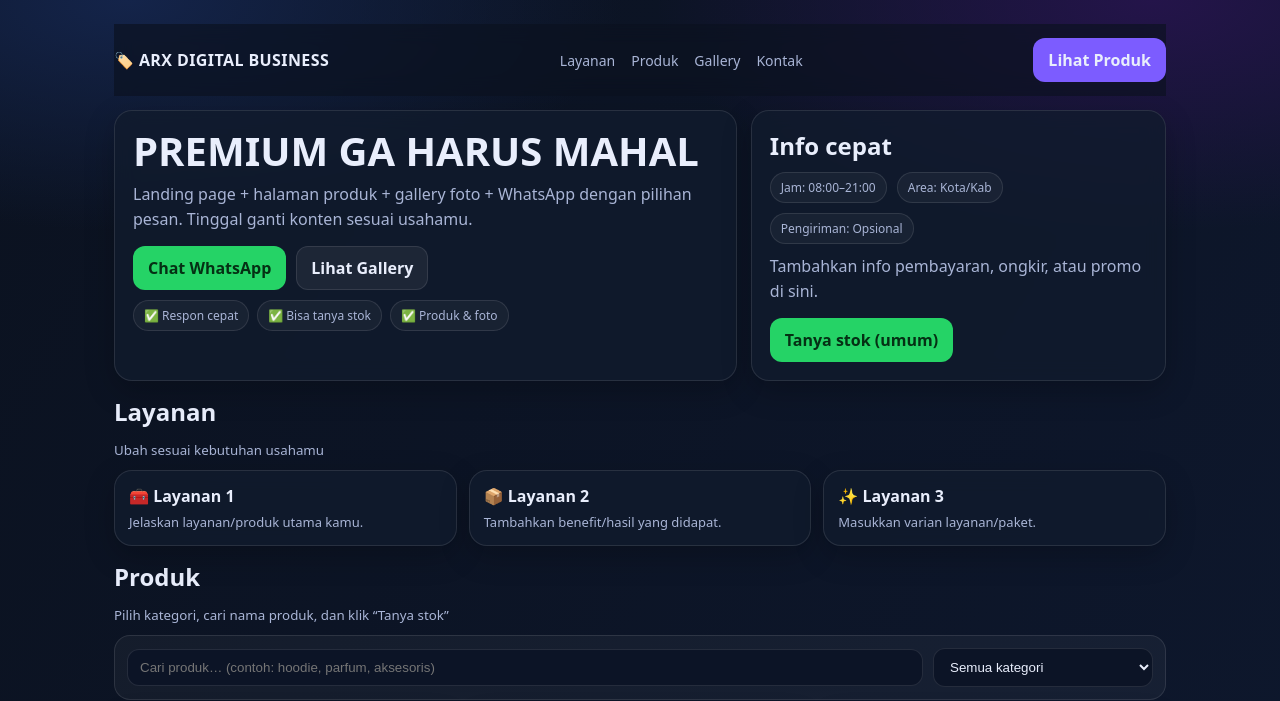
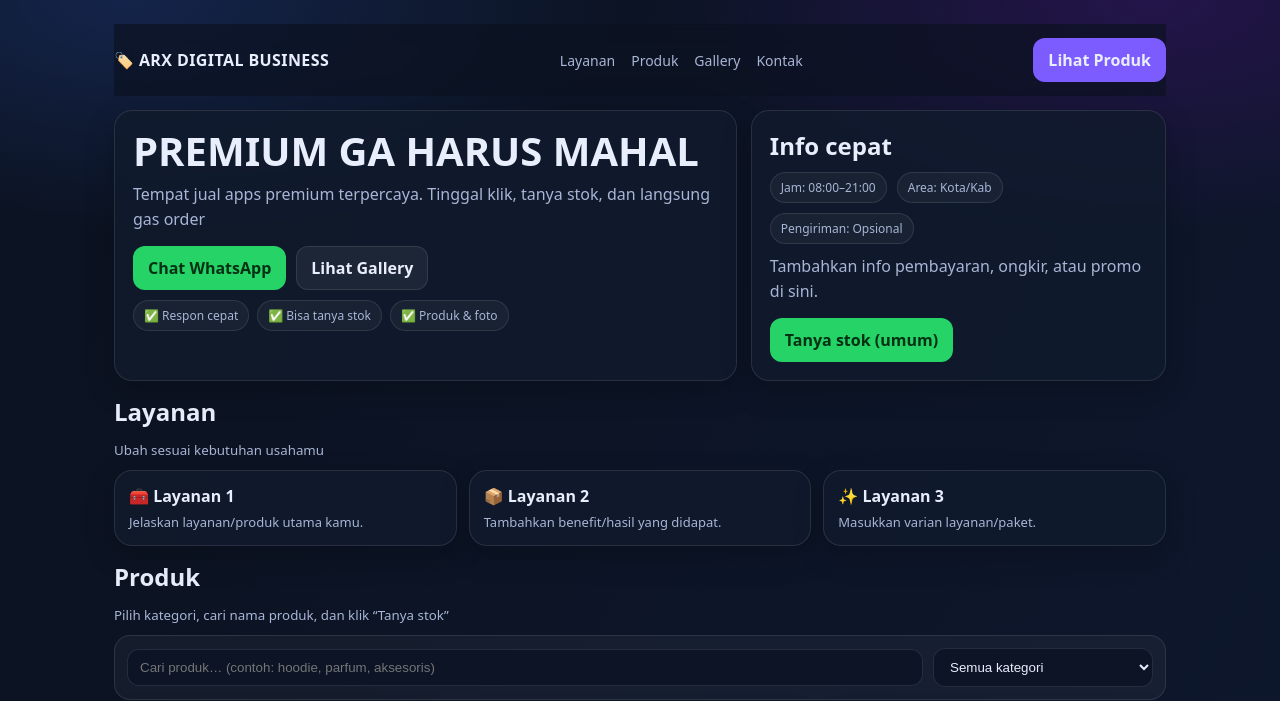
Before and after one commit to Ifan-store/arx-digital-business, a plain HTML site: page index.html in a window 1280 px wide. Shown: the top 701 px of the page. Drawn offline with Linux system fonts and the light colour scheme.

Commit message:
Update index.html

```diff
--- a/index.html
+++ b/index.html
@@ -190,8 +190,8 @@ padding:10px 12px;border-radius:12px;color:var(--text);display:none;z-index:9999
 <div class="card">
 <h1>PREMIUM GA HARUS MAHAL </h1>
 <p>
-Landing page + halaman produk + gallery foto + WhatsApp dengan pilihan pesan.
-Tinggal ganti konten sesuai usahamu.
+Tempat jual apps premium terpercaya.
+  Tinggal klik, tanya stok, dan langsung gas order
 </p>
 <div class="row">
 <a class="btn btn-wa" id="waHero" href="#" target="_blank" rel="noopener">Chat WhatsApp</a>
```
